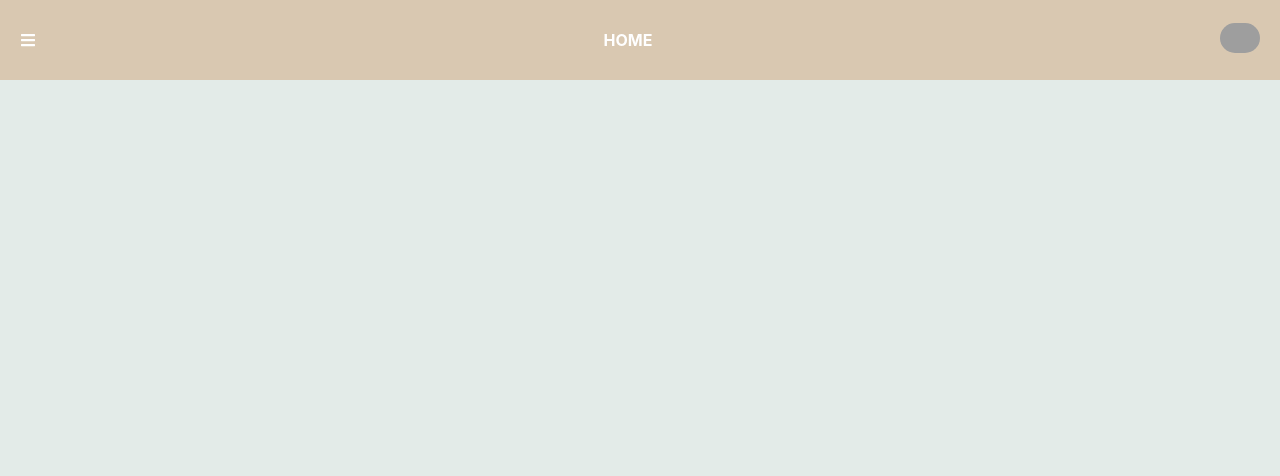
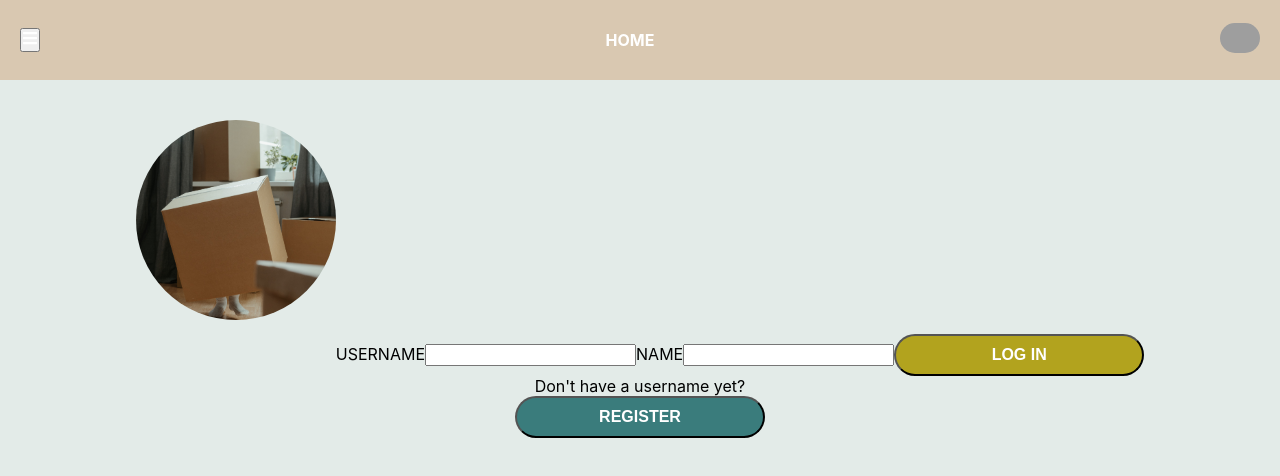
Before and after one commit to CelinaPlatt/nc-games, a React (Create React App) app: page /login in a window 1280 px wide. Shown: the top 476 px of the page. Built offline with nearby package versions, Linux system fonts and the light colour scheme; no server answers; grey boxes are pictures that could not be loaded; the HTML template or start-up script is replaced by a standard one.

Commit message:
Add Login Component

```diff
--- a/src/App.js
+++ b/src/App.js
@@ -9,6 +9,7 @@ import { UsersProvider } from './contexts/Users';
 import HeaderCategory from './components/HeaderCategory.jsx';
 import HeaderUserReviews from './components/HeaderUserReviews';
 import HeaderFullPageReview from './components/HeaderFullPageReview';
+import Login from './components/Login';
 
 function App() {
   const [user] = useState({
@@ -34,10 +35,12 @@ function App() {
           </Route>
 
           <Route exact path="/login">
+            <Login />
             {/* Login  loginInputs ={inputs}*/}
           </Route>
 
           <Route exact path="/register">
+            <Login />
             {/* Login  registerInputs ={inputs}*/}
           </Route>
 
@@ -56,7 +59,7 @@ function App() {
           </Route>
 
           <Route exact path="/users/:username/reviews">
-            <HeaderUserReviews/>
+            <HeaderUserReviews />
             <ReviewList />
           </Route>
 
--- /dev/null
+++ b/src/components/Login.jsx
@@ -0,0 +1,97 @@
+import { useContext } from 'react';
+import { useState } from 'react';
+import { Link } from 'react-router-dom';
+import { UsersContext } from '../contexts/Users';
+import '../styles/Login.css';
+
+const Login = () => {
+  const [usernameInput, setUsernameInput] = useState('');
+  const [nameInput, setNameInput] = useState('');
+  const [user, setUser] = useState('');
+  const [usernameErr, setUsernameErr] = useState('');
+  const [nameErr, setNameErr] = useState('');
+  const [loggedInUser, setLoggedInUser] = useState('');
+
+  const { users } = useContext(UsersContext);
+  console.log(users, 'users');
+
+  const validateUserName = () => {
+    setUsernameErr('');
+    const userMatch = users.filter((user) => {
+      return usernameInput === user.username;
+    });
+    const userMatched = userMatch[0];
+    if (userMatched) {
+      setUser(userMatched);
+    } else {
+      setUsernameErr(`Oops that user isn't register with us yet`);
+    }
+  };
+
+  const resetErr = () => {
+    if (usernameErr) {
+      setUsernameErr('');
+    }
+  };
+
+  const handleSubmit = (e) => {
+    e.preventDefault();
+    if (user.name === nameInput) {
+      setLoggedInUser(user);
+    } else {
+      setNameErr('Oops! wrong username or name');
+    }
+
+    setUsernameInput('');
+    setNameInput('');
+  };
+
+  console.log(usernameInput, '<<username');
+  console.log(nameInput, '<<name');
+
+  return (
+    <form className="loginForm" onSubmit={handleSubmit}>
+      <img
+        className="loginImg"
+        src={user ? user.avatar_url : '/images/pexels-cottonbro-4569857.jpg'}
+        alt="username"
+        onError={(e) => {
+          e.target.src = '/images/pexels-jan-kopřiva-5800065.jpg';
+        }}
+      />
+      <label htmlFor="username">USERNAME</label>
+      <input
+        type="text"
+        name="username"
+        id="username"
+        required
+        value={usernameInput}
+        onChange={(e) => {
+          setUsernameInput(e.target.value);
+        }}
+        onBlur={validateUserName}
+        onFocus={resetErr}
+      />
+      {usernameErr ? <p>{usernameErr}</p> : null}
+      <label htmlFor="name">NAME</label>
+      <input
+        type="password"
+        name="name"
+        id="name"
+        required
+        value={nameInput}
+        onChange={(e) => {
+          setNameInput(e.target.value);
+        }}
+      />
+      {nameErr ? <p>{nameErr}</p> : null}
+      <button className="loginBtn">Log In</button>
+      <p>Don't have a username yet?</p>
+      <Link to="/register">
+        <button className="registerBtn">Register</button>
+      </Link>
+    </form>
+  );
+};
+
+export default Login;
--- /dev/null
+++ b/src/styles/Login.css
@@ -0,0 +1,30 @@
+.loginForm {
+    margin: 0 auto;
+    text-align: center;
+  }
+
+  .loginImg {
+  width: 200px;
+  height: 200px;
+  object-fit: cover;
+  border-radius: 100px;
+  margin:40px auto;
+
+}
+
+.loginForm button {
+  width: 250px;
+  padding: 10px 20px;
+  border-radius: 25px;
+  text-transform: uppercase;
+  font-weight: bold;
+  color: white;
+}
+
+.loginBtn {
+  background-color: rgb(178, 163, 30);
+}
+
+.registerBtn {
+  background-color: rgb(58, 124, 124);
+}
--- a/src/styles/ReviewList.css
+++ b/src/styles/ReviewList.css
@@ -78,7 +78,7 @@ justify-content: flex-start;
  margin-left:20px;
 }
 
-button {
+.buttons button {
   display: flex;
   align-content: center;
 
```
